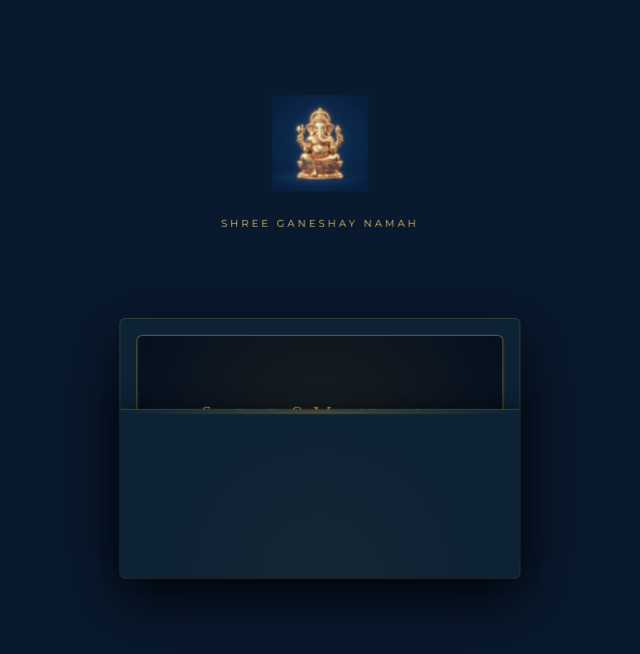
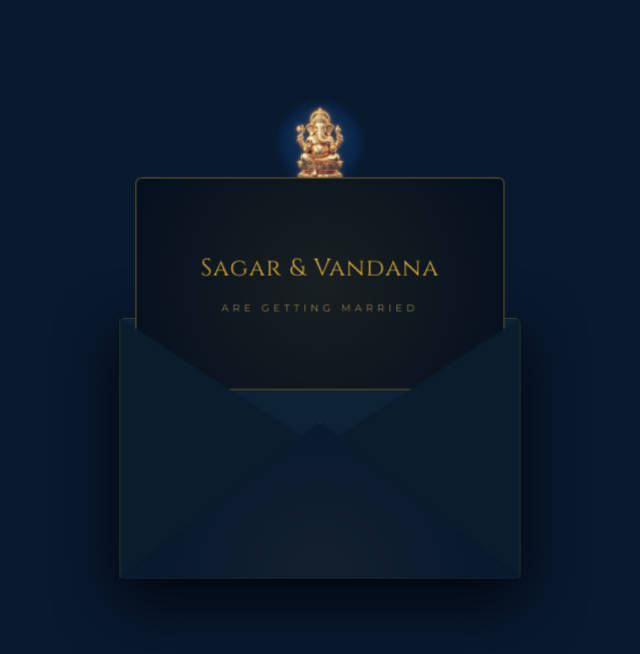
Before and after one commit to anurag07le-create/pvtanurag, a Next.js app: page /elegant in a window 1280 px wide. Shown: the top 654 px of the page, without its empty margins (320-960 px from the left). Built offline with nearby package versions, Linux system fonts and the light colour scheme.

Commit message:
fix(elegant): restore beautiful 3D v-cutout envelope, make letter slide completely out to prevent clipping, and apply radial mask to ganpati image to remove faint box

```diff
--- a/src/components/elegant/ElegantLoader.tsx
+++ b/src/components/elegant/ElegantLoader.tsx
@@ -88,7 +88,11 @@ export default function ElegantLoader({ onComplete }: { onComplete: () => void }
                 src="/images/elegant/ganpati.png"
                 alt="Lord Ganesha"
                 className="w-full h-full object-contain mix-blend-screen"
-                style={{ WebkitTransform: "translateZ(0)" }}
+                style={{
+                  WebkitTransform: "translateZ(0)",
+                  WebkitMaskImage: "radial-gradient(circle, black 50%, transparent 70%)",
+                  maskImage: "radial-gradient(circle, black 50%, transparent 70%)"
+                }}
               />
             </div>
             <span className="font-montserrat text-[#e6c875] text-[10px] tracking-[0.3em] uppercase mt-2 drop-shadow-md">
@@ -100,12 +104,16 @@ export default function ElegantLoader({ onComplete }: { onComplete: () => void }
           <div className="relative w-[300px] h-[200px] md:w-[400px] md:h-[260px] mt-16 md:mt-24 cursor-pointer perspective-[1200px]">
 
             {/* Envelope Back Body */}
-            <div className="absolute inset-0 bg-[#0e2436] border border-[#d4af37]/20 rounded-md shadow-[0_20px_60px_rgba(0,0,0,0.8)] flex items-end">
+            <div className="absolute inset-0 bg-[#0e2436] border border-[#d4af37]/20 rounded-md shadow-[0_20px_60px_rgba(0,0,0,0.8)] z-0" />
 
             {/* Inner letter peek (visible when flap opens) */}
             <motion.div
-                className="absolute inset-x-4 top-4 bottom-12 bg-[#061120] border border-[#d4af37]/50 rounded-md flex flex-col items-center justify-center px-6 overflow-hidden"
-                style={{ opacity: contentOpacity, y: contentY }}
+              className="absolute inset-x-4 top-10 bottom-2 bg-[#061120] border border-[#d4af37]/50 rounded-md flex flex-col items-center justify-center px-6 overflow-hidden shadow-inner z-[5]"
+              animate={{
+                y: phase === 'opening' ? -180 : 0,
+                opacity: phase === 'opening' ? 1 : 0.7
+              }}
+              transition={{ duration: 1.2, delay: 0.2, ease: [0.25, 1, 0.5, 1] }}
             >
               <div className="absolute inset-0 opacity-10 bg-[radial-gradient(circle_at_center,_var(--tw-gradient-stops))] from-[#d4af37] to-transparent" />
               <span className="font-cinzel text-xl md:text-2xl text-[#d4af37] tracking-wider relative z-10 text-center">
@@ -116,17 +124,21 @@ export default function ElegantLoader({ onComplete }: { onComplete: () => void }
               </span>
             </motion.div>
 
-              {/* Envelope Front Pocket (Covers the bottom half of the letter) */}
-              <div className="absolute bottom-0 left-0 w-full h-[65%] bg-[#0e2436] border-t border-[#d4af37]/40 rounded-b-md shadow-[0_-5px_20px_rgba(0,0,0,0.4)] overflow-hidden z-10">
-                 {/* Subtle edge highlight for the pocket opening */}
-                 <div className="absolute top-0 left-0 w-full h-1 bg-gradient-to-r from-transparent via-[#d4af37]/30 to-transparent" />
-
-                 {/* Subtle Mandala Background */}
-                 <div className="absolute inset-0 opacity-[0.04]"
+            {/* Bottom Flap */}
+            <div
+              className="absolute bottom-0 left-0 right-0 h-[60%] bg-[#0A1A2F] border-t border-[#d4af37]/40 shadow-[-10px_-10px_20px_rgba(0,0,0,0.3)] z-20"
+              style={{ clipPath: 'polygon(0 100%, 50% 0, 100% 100%)' }}
+            >
+              <div className="absolute inset-0 opacity-[0.05]"
                 style={{ backgroundImage: `radial-gradient(circle at 50% 100%, rgba(212,175,55,1) 0%, transparent 70%)` }}
               />
             </div>
-            </div>
+
+            {/* Left/Right Side Flaps */}
+            <div
+              className="absolute inset-0 bg-[#0c1e2d] z-10 border border-[#d4af37]/10"
+              style={{ clipPath: 'polygon(0 0, 50% 50%, 100% 0, 100% 100%, 0 100%)' }}
+            />
 
             {/* Envelope Top Flap (Triangle) */}
             <motion.div
```
Lines whose indentation alone changed are shown as unchanged.
